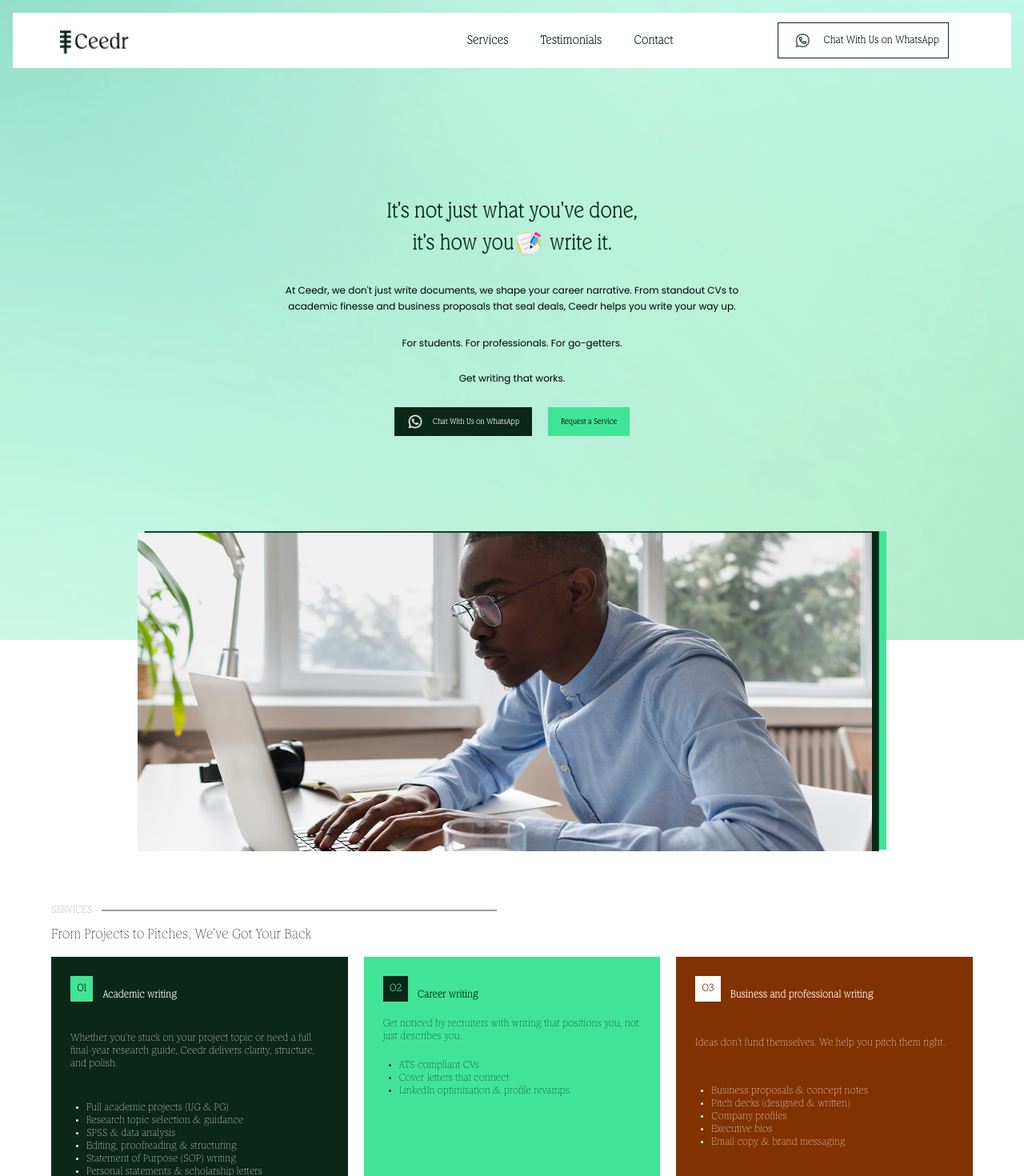
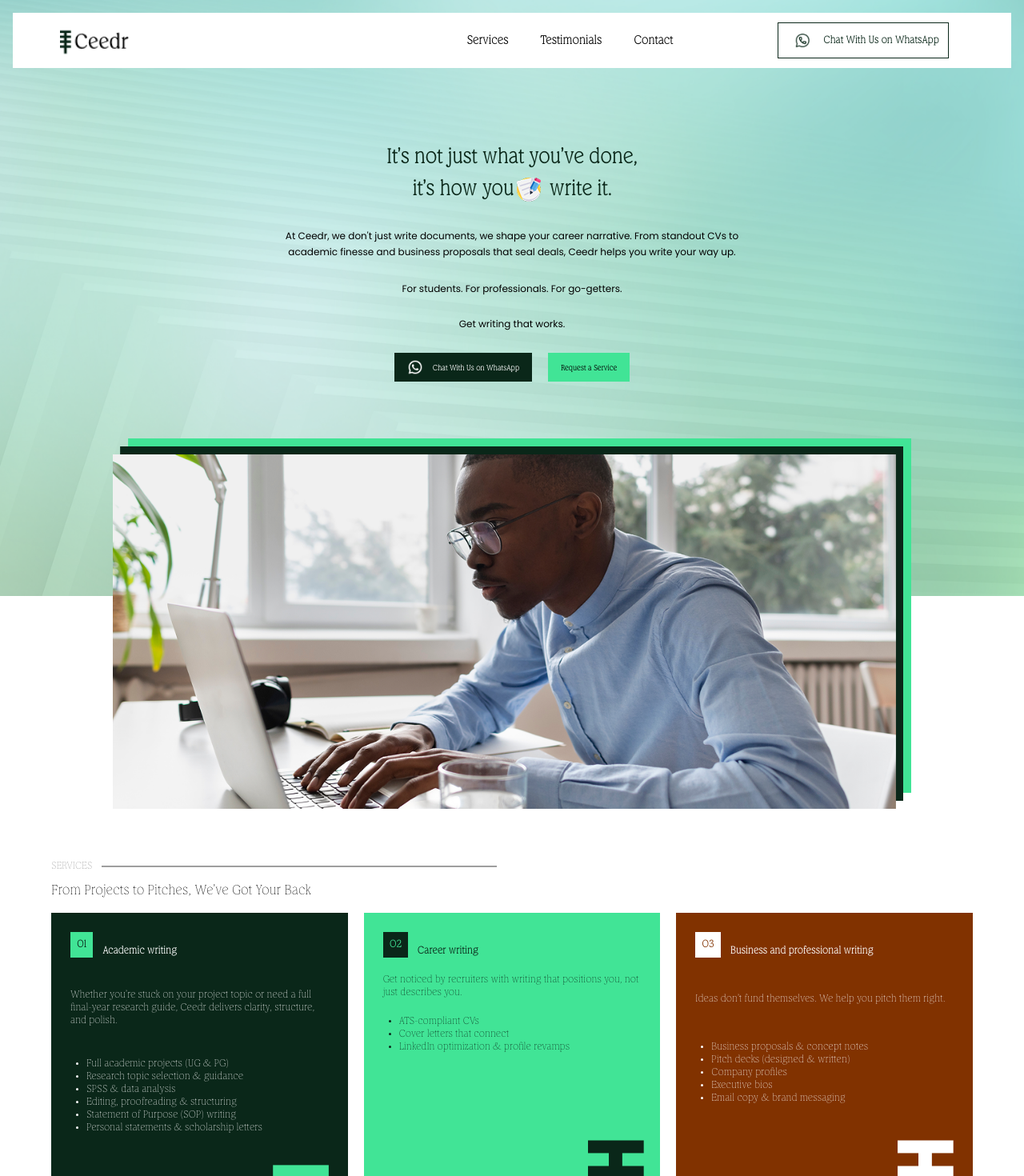
Before and after one commit to Dotjos/ceedr, a Next.js app: page / in a window 1280 px wide. Shown: the top 1470 px of the page at 80% size. Built offline with nearby package versions, Linux system fonts and the light colour scheme.

Commit message:
font and image update

```diff
--- a/src/app/Components.tsx
+++ b/src/app/Components.tsx
@@ -24,7 +24,7 @@ export function Navbar() {
         className="md:hidden object-contain"
       />
 
-      <div className="md:flex md:w-3/5 text-ceedr-500 hidden md:justify-around md:text-sm md:font-medium">
+      <div className="md:flex md:w-3/5 text-black hidden md:justify-around md:text-sm md:font-medium">
         <ul className="flex space-x-2 items-center font-black justify-center md:space-x-10">
           <li>
             <a href="#services" className="hover:underline">
@@ -115,4 +115,4 @@ export function ContactCard({ imgPath, smText, address }: contactCardProps) {
   );
 }
 
-export function Footer() {}
+export function Footer() { }
--- a/src/app/fonts/boncheConf.ts
+++ b/src/app/fonts/boncheConf.ts
@@ -4,7 +4,7 @@ const bonche = localFont({
   src: [
     {
       path: "./Bonche/free/Fonts/bonche-light.otf",
-      // weight: "300",
+      weight: "100",
       style: "normal",
     },
   ],
--- a/src/app/page.tsx
+++ b/src/app/page.tsx
@@ -30,7 +30,7 @@ const Page = () => {
     <section
       className={`md:w-full items-center flex flex-col ${bonche.className}`}
     >
-      <section className="p-4 text-xs flex flex-col w-full justify-between items-center text-center h-screen bg-[url(/greenGradient.png)] md:bg-[url(/Rectangle 1.png)] bg-cover bg-no-repeat">
+      <section className="p-4 text-xs flex flex-col w-full justify-between items-center text-center  bg-[url(/greenGradient.png)] md:bg-[url(/rectangle-1.png)] bg-cover bg-no-repeat">
         <Navbar />
         <div className="p-3 flex md:w-3/5 md:mt-20 md:mb-10 flex-col md:space-y-7 space-y-4 items-center">
           <h3 className="text-xl font-extrabold leading-10 md:text-2xl md:w-1/2 text-ceedr-500">
@@ -72,19 +72,19 @@ const Page = () => {
           </div>
         </div>
 
-        <div className="relative md:w-3/4 md:h-100 md:-mb-70  ml-auto mr-auto">
+        <div className="relative w-full h-[400px] md:w-4/5 md:h-[500px] md:-mb-[300px]  ml-auto mr-auto">
           <Image
             src="/BlueShirt.png"
             alt="Guy in blue shirt"
             priority
             fill
-            className="block md:hidden object-cover"
+            className="block md:hidden object-contain"
           />
           <Image
             src="/Group5Desktop.png"
             alt="Guy in blue shirt"
             fill
-            className="hidden md:block object-cover"
+            className="hidden md:block object-contain"
             priority
           />
         </div>
```
Also changed, not shown: public/Rectangle 1.png (deleted), public/rectangle-1.png (added).
